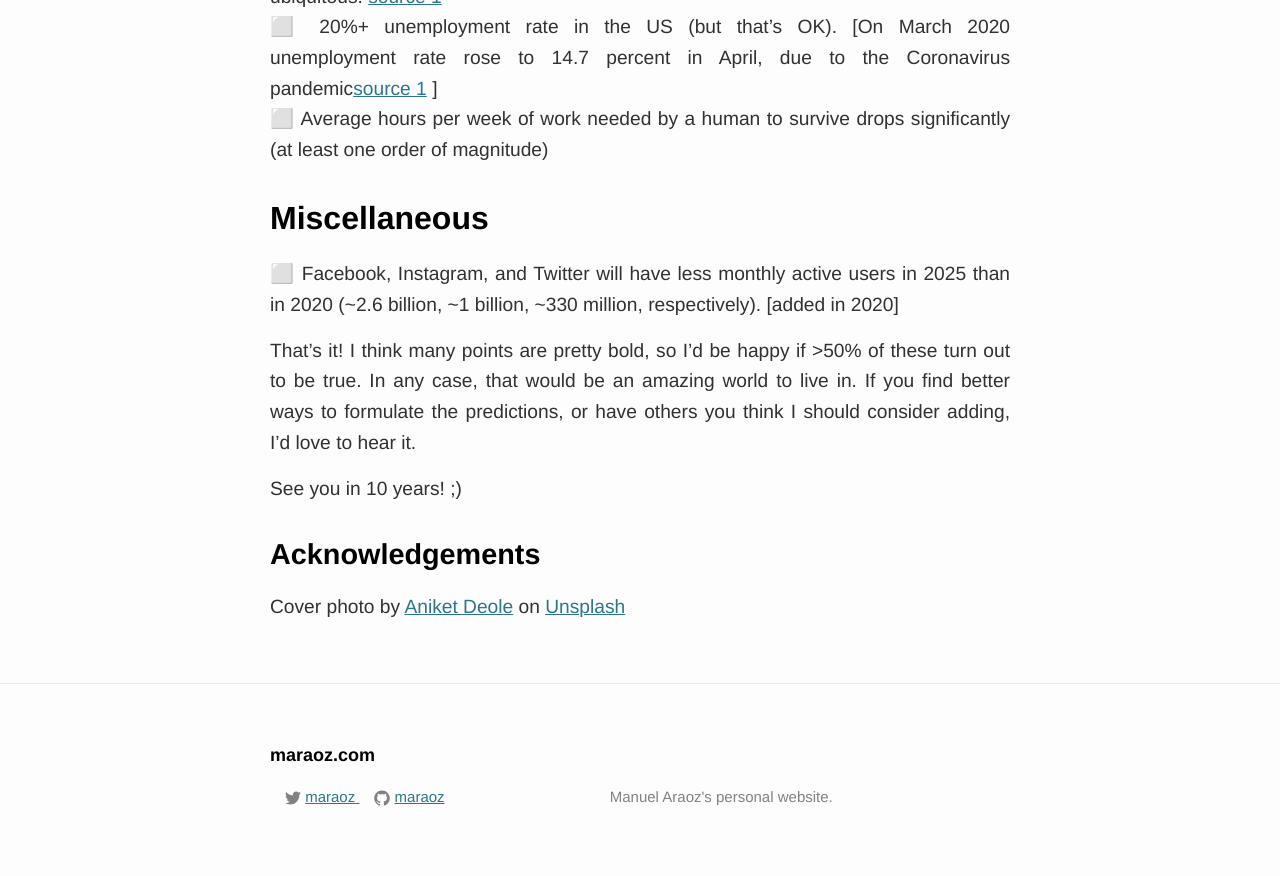
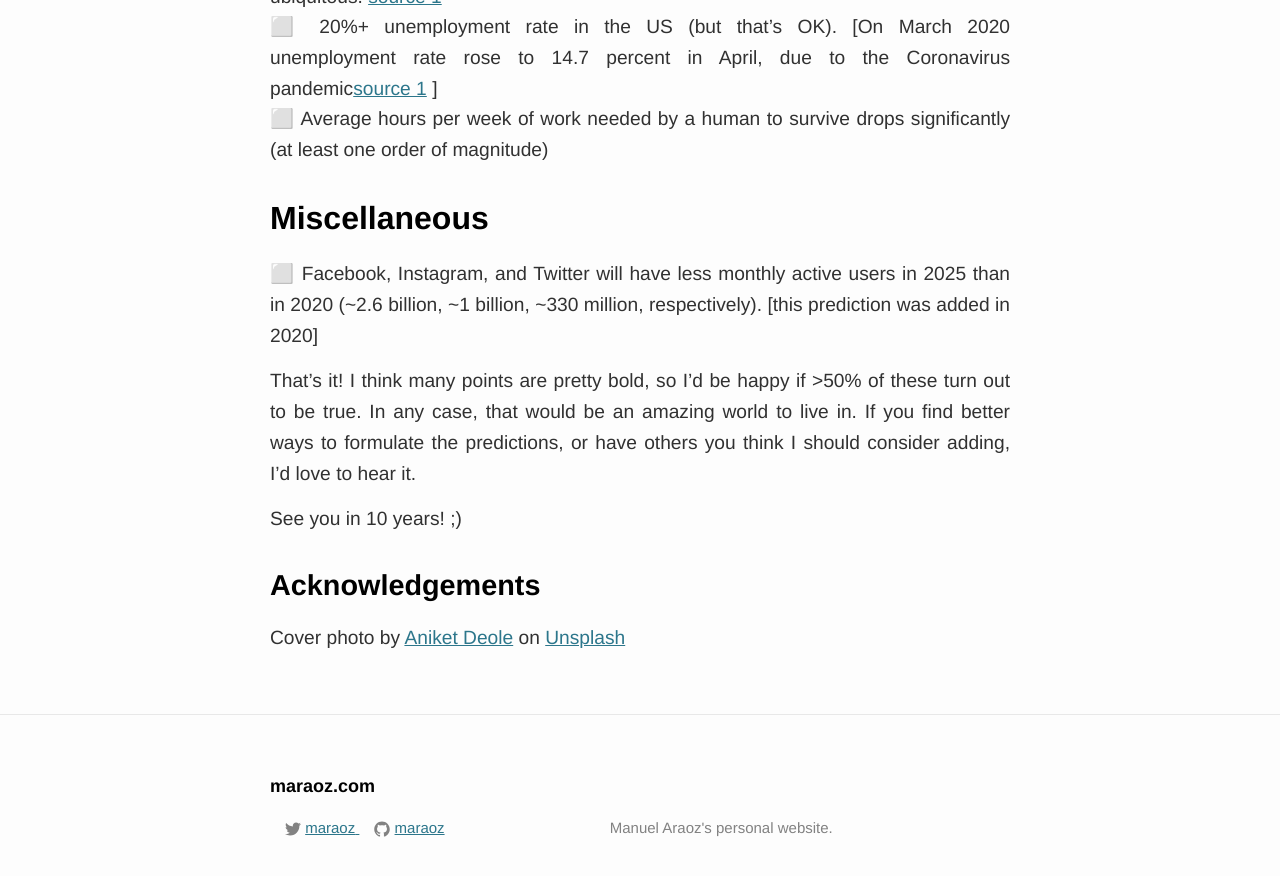
Before and after one commit to tobyornottobe/maraoz.github.io, a Jekyll site: the page built from _posts/2016-03-20-2026.md, in a window 1280 px wide and 900 px high, scrolled down 3423 px. Shown: the top 876 px of the window. Built offline with Jekyll 4.4.1, drawn with Linux system fonts in a browser that asks for light colours.

Commit message:
Update 2016-03-20-2026.md

```diff
--- a/_posts/2016-03-20-2026.md
+++ b/_posts/2016-03-20-2026.md
@@ -72,7 +72,7 @@ Without further ado, here goes the list of things I believe will happen before 3
 ⬜ Average hours per week of work needed by a human to survive drops significantly (at least one order of magnitude) <br />
 
 ## Miscellaneous
-⬜ Facebook, Instagram, and Twitter will have less monthly active users in 2025 than in 2020 (~2.6 billion, ~1 billion, ~330 million, respectively). [added in 2020] <br />
+⬜ Facebook, Instagram, and Twitter will have less monthly active users in 2025 than in 2020 (~2.6 billion, ~1 billion, ~330 million, respectively). [this prediction was added in 2020] <br />
 
 
 
```
